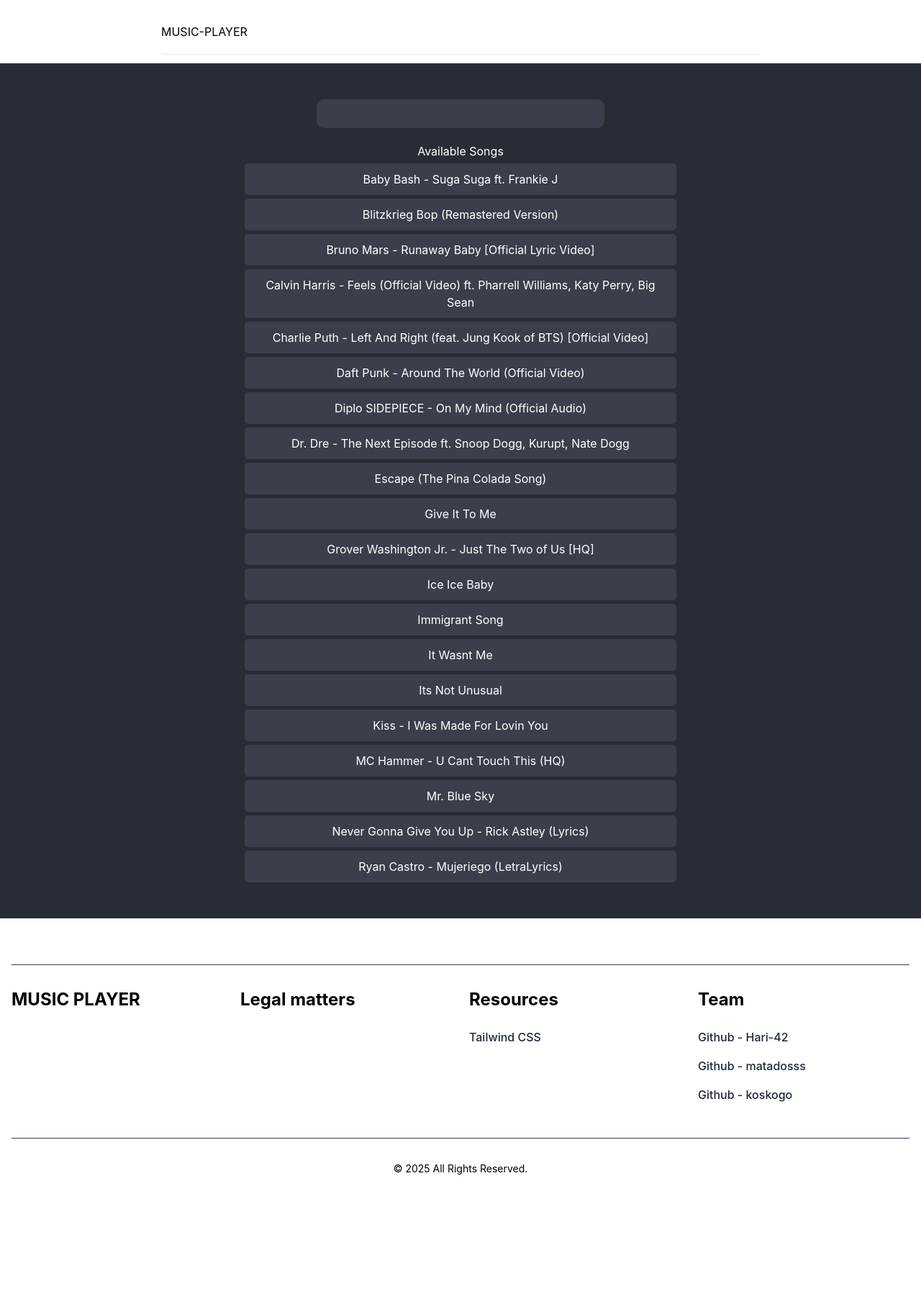
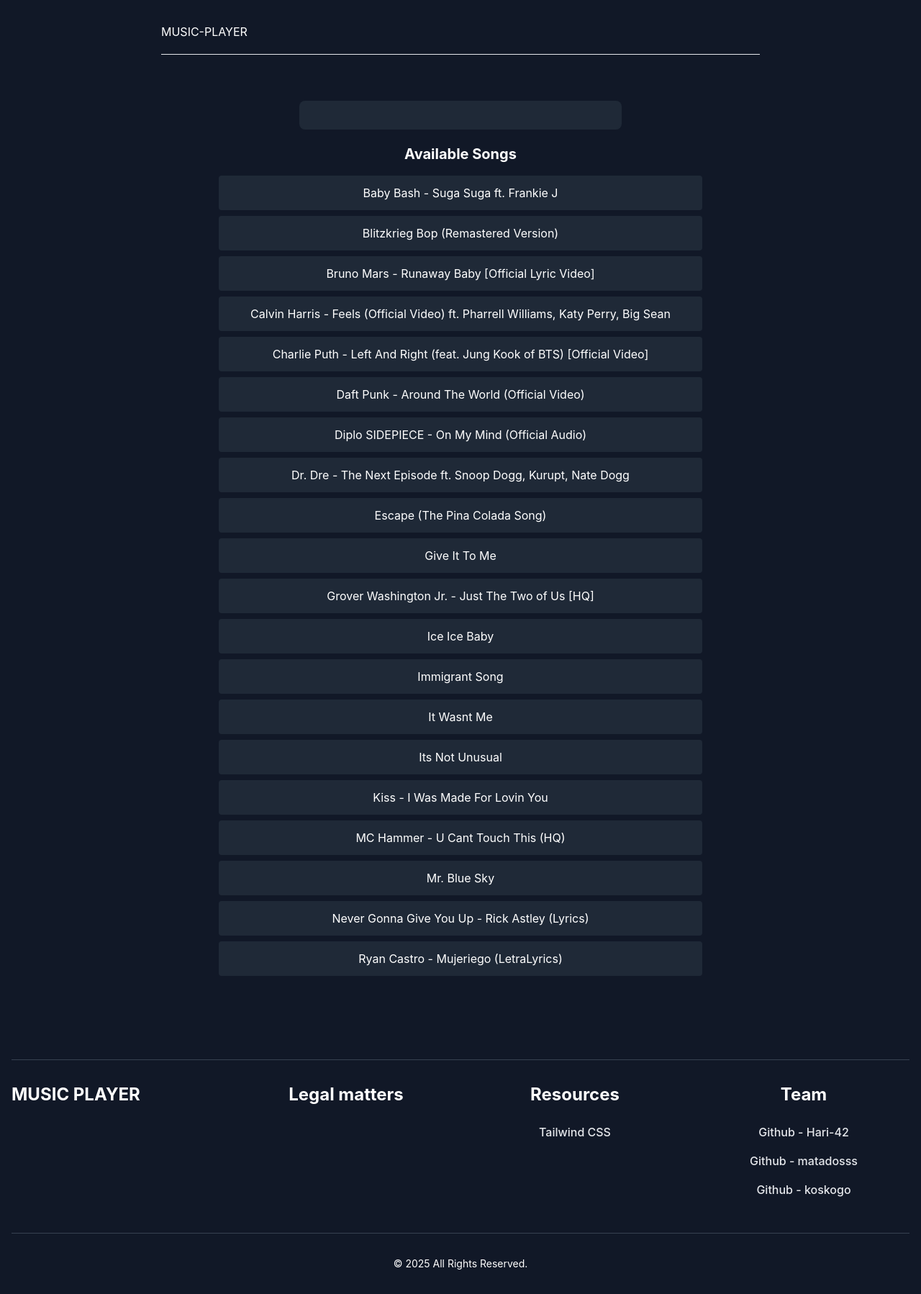
Before and after one commit to mattadosss/Music-Player, a React (Create React App) app: page / in a window 1280 px wide. Shown: the whole page at 72% size. Before the commit the page ends 1666 px from the top, so only its background shows below. Built offline with nearby package versions, Linux system fonts and the light colour scheme.

Commit message:
I added tailwind css

```diff
--- a/public/index.html
+++ b/public/index.html
@@ -28,18 +28,7 @@
     <title>React App</title>
   </head>
   <body>
-  <header class="sm:flex sm:justify-between py-3">
-    <div class="px-4 lg:px-8 mx-auto w-full max-w-4xl">
-      <div class="border-b relative flex h-16 items-center justify-between w-full">
-        <div class="flex items-center">
-          <a class="flex items-center space-x-6">
-            MUSIC-PLAYER
-          </a>
-        </div>
 
-      </div>
-    </div>
-  </header>
     <noscript>You need to enable JavaScript to run this app.</noscript>
     <div id="root"></div>
     <!--
@@ -53,52 +42,6 @@
       To create a production bundle, use `npm run build` or `yarn build`.
     -->
 
-    <footer>
-      <div class="mx-auto w-full max-w-screen-xl p-4 py-6 lg:py-8">
-        <hr class="my-6 sm:mx-auto border-gray-700 lg:my-8" />
-        <div class="md:flex md:justify-between">
-          <div class="grid grid-cols-2 gap-8 sm:gap-6 sm:grid-cols-4 w-full">
-            <div class="mb-6 md:mb-0">
-              <a class="flex items-center">
-                <span class="self-center text-2xl font-bold whitespace-nowrap text-black">MUSIC PLAYER</span>
-              </a>
-            </div>
-            <div class="mb-6 md:mb-0">
-              <h2 class="mb-6 text-2xl font-bold text-black">Legal matters</h2>
-              <ul class="text-gray-800 font-medium">
-                <li>
-                </li>
-              </ul>
-            </div>
-            <div class="mb-6 md:mb-0">
-              <h2 class="mb-6 text-2xl font-bold text-black">Resources</h2>
-              <ul class="text-gray-800 font-medium">
-                <li class="mb-4">
-                  <a href="https://tailwindcss.com/" class="hover:text-blue-500 transition-colors duration-300">Tailwind CSS</a>
-                </li>
-              </ul>
-            </div>
-            <div class="mb-6 md:mb-0">
-              <h2 class="mb-6 text-2xl font-bold text-black">Team</h2>
-              <ul class="text-gray-800 font-medium">
-                <li class="mb-4">
-                  <a href='https://github.com/Hari-42' class="hover:text-blue-500 transition-colors duration-300">Github - Hari-42</a>
-                </li>
-                <li class="mb-4">
-                  <a href='https://github.com/mattadosss' class="hover:text-blue-500 transition-colors duration-300">Github - matadosss</a>
-                </li>
-                <li class="mb-4">
-                  <a href='https://github.com/koskogo' class="hover:text-blue-500 transition-colors duration-300">Github - koskogo</a>
-                </li>
-              </ul>
-            </div>
-          </div>
-        </div>
-        <hr class="my-6 sm:mx-auto border-gray-700 lg:my-8" />
-        <div class="flex items-center justify-center flex-wrap">
-          <span class="text-sm text-black-500 text-center">© 2025 All Rights Reserved.</span>
-        </div>
-      </div>
-    </footer>
+
   </body>
 </html>
--- a/src/App.css
+++ /dev/null
@@ -1,76 +0,0 @@
-.App {
-  text-align: center;
-  min-height: 100vh;
-  background-color: #282c34;
-  color: white;
-}
-
-.App-header {
-  padding: 20px;
-}
-
-.song-list {
-  margin: 20px auto;
-  max-width: 600px;
-}
-
-.song-list ul {
-  list-style: none;
-  padding: 0;
-}
-
-.song-item {
-  padding: 10px;
-  margin: 5px 0;
-  background-color: #3a3f4b;
-  border-radius: 5px;
-  cursor: pointer;
-  transition: background-color 0.2s;
-}
-
-.song-item:hover {
-  background-color: #4a4f5b;
-}
-
-.song-item.active {
-  background-color: dodgerblue;
-  color: white;
-}
-
-.player-container {
-  margin: 20px auto;
-  padding: 20px;
-  background-color: #3a3f4b;
-  border-radius: 10px;
-  max-width: 400px;
-}
-
-.now-playing {
-  margin-bottom: 20px;
-}
-
-.player-controls {
-  display: flex;
-  justify-content: center;
-  gap: 20px;
-  margin-top: 15px;
-}
-
-.player-controls button {
-  background: none;
-  border: none;
-  color: white;
-  font-size: 24px;
-  cursor: pointer;
-  padding: 5px 15px;
-  border-radius: 50%;
-  background-color: dodgerblue;
-}
-
-.player-controls button:hover {
-  background-color: dodgerblue;
-}
-
-main {
-  padding: 30px 0; /* 30px oben und unten, 0 links und rechts */
-}
--- a/src/App.js
+++ b/src/App.js
@@ -1,5 +1,4 @@
 import { useState, useRef, useEffect } from 'react';
-import './App.css';
 
 function App() {
     const [songs] = useState([
@@ -67,19 +66,44 @@
     }, [currentSongIndex, isPlaying]);
 
     return (
-        <div className="App">
-            <main>
-                <div className="player-container">
+        <div className="min-h-screen bg-gray-900 text-white text-center">
+            <header className="sm:flex sm:justify-between py-3">
+                <div className="px-4 lg:px-8 mx-auto w-full max-w-4xl">
+                    <div className="border-b relative flex h-16 items-center justify-between w-full">
+                        <div className="flex items-center">
+                            <a className="flex items-center space-x-6">
+                                MUSIC-PLAYER
+                            </a>
+                        </div>
+
+                    </div>
+                </div>
+            </header>
+            <main className="py-8">
+                <div className="max-w-md mx-auto my-5 p-5 bg-gray-800 rounded-lg">
                     {currentSongIndex !== null && (
-                        <div className="now-playing">
-                            <h2>Now Playing</h2>
-                            <p>{songs[currentSongIndex].replace('.mp3', '')}</p>
-                            <div className="player-controls">
-                                <button onClick={playPreviousSong}>⏮</button>
-                                <button onClick={togglePlayPause}>
+                        <div className="space-y-4">
+                            <h2 className="text-xl font-bold">Now Playing</h2>
+                            <p className="text-lg">{songs[currentSongIndex].replace('.mp3', '')}</p>
+                            <div className="flex justify-center gap-5 mt-4">
+                                <button
+                                    onClick={playPreviousSong}
+                                    className="bg-blue-500 hover:bg-blue-600 text-white rounded-full w-10 h-10 flex items-center justify-center"
+                                >
+                                    ⏮
+                                </button>
+                                <button
+                                    onClick={togglePlayPause}
+                                    className="bg-blue-500 hover:bg-blue-600 text-white rounded-full w-10 h-10 flex items-center justify-center"
+                                >
                                     {isPlaying ? '⏸' : '⏵'}
                                 </button>
-                                <button onClick={playNextSong}>⏭</button>
+                                <button
+                                    onClick={playNextSong}
+                                    className="bg-blue-500 hover:bg-blue-600 text-white rounded-full w-10 h-10 flex items-center justify-center"
+                                >
+                                    ⏭
+                                </button>
                             </div>
                             <audio
                                 ref={audioRef}
@@ -90,16 +114,20 @@
                     )}
                 </div>
 
-                <div className="song-list">
-                    <h2>Available Songs</h2>
+                <div className="max-w-2xl mx-auto my-5">
+                    <h2 className="text-xl font-bold mb-4">Available Songs</h2>
                     {songs.length === 0 ? (
                         <p>No songs found</p>
                     ) : (
-                        <ul>
+                        <ul className="space-y-2">
                             {songs.map((song, index) => (
                                 <li
                                     key={index}
-                                    className={`song-item ${index === currentSongIndex ? 'active' : ''}`}
+                                    className={`p-3 rounded cursor-pointer transition-colors ${
+                                        index === currentSongIndex
+                                            ? 'bg-blue-500 text-white'
+                                            : 'bg-gray-800 hover:bg-gray-700'
+                                    }`}
                                     onClick={() => handleSongSelect(index)}
                                 >
                                     {song.replace('.mp3', '')}
@@ -109,6 +137,61 @@
                     )}
                 </div>
             </main>
+            <footer>
+                <div className="mx-auto w-full max-w-screen-xl p-4 py-6 lg:py-8">
+                    <hr className="my-6 sm:mx-auto border-gray-700 lg:my-8"/>
+                    <div className="md:flex md:justify-between">
+                        <div className="grid grid-cols-2 gap-8 sm:gap-6 sm:grid-cols-4 w-full">
+                            <div className="mb-6 md:mb-0">
+                                <a className="flex items-center">
+                                    <span className="self-center text-2xl font-bold whitespace-nowrap text-white">MUSIC PLAYER</span>
+                                </a>
+                            </div>
+                            <div className="mb-6 md:mb-0">
+                                <h2 className="mb-6 text-2xl font-bold text-white">Legal matters</h2>
+                                <ul className="text-gray-200 font-medium">
+                                    <li>
+                                    </li>
+                                </ul>
+                            </div>
+                            <div className="mb-6 md:mb-0">
+                                <h2 className="mb-6 text-2xl font-bold text-white">Resources</h2>
+                                <ul className="text-gray-200 font-medium">
+                                    <li className="mb-4">
+                                        <a href="https://tailwindcss.com/"
+                                           className="hover:text-blue-500 transition-colors duration-300">Tailwind
+                                            CSS</a>
+                                    </li>
+                                </ul>
+                            </div>
+                            <div className="mb-6 md:mb-0">
+                                <h2 className="mb-6 text-2xl font-bold text-white">Team</h2>
+                                <ul className="text-gray-200 font-medium">
+                                    <li className="mb-4">
+                                        <a href='https://github.com/Hari-42'
+                                           className="hover:text-blue-500 transition-colors duration-300">Github -
+                                            Hari-42</a>
+                                    </li>
+                                    <li className="mb-4">
+                                        <a href='https://github.com/mattadosss'
+                                           className="hover:text-blue-500 transition-colors duration-300">Github -
+                                            matadosss</a>
+                                    </li>
+                                    <li className="mb-4">
+                                        <a href='https://github.com/koskogo'
+                                           className="hover:text-blue-500 transition-colors duration-300">Github -
+                                            koskogo</a>
+                                    </li>
+                                </ul>
+                            </div>
+                        </div>
+                    </div>
+                    <hr className="my-6 sm:mx-auto border-gray-700 lg:my-8"/>
+                    <div className="flex items-center justify-center flex-wrap">
+                        <span className="text-sm text-black-500 text-center">© 2025 All Rights Reserved.</span>
+                    </div>
+                </div>
+            </footer>
         </div>
     );
 }
```
